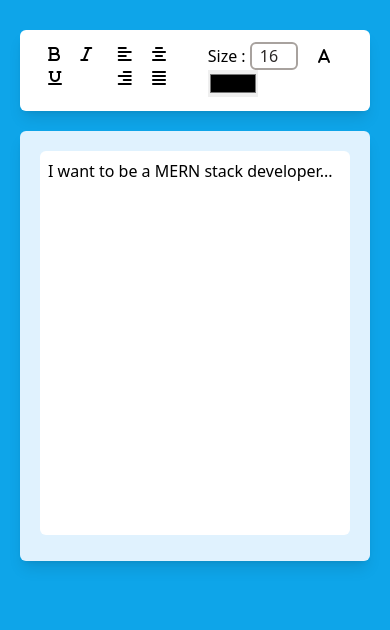
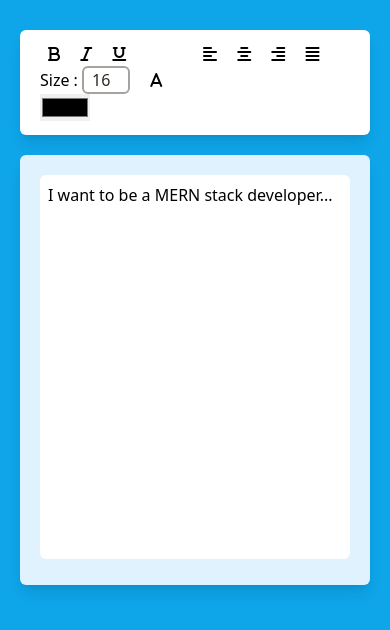
Before and after one commit to aminurjs/text-editor, a plain HTML site: page index.html in a window 390 px wide. Shown: the part 166-796 px from the top of the page. Drawn offline with nearby package versions, Linux system fonts and the light colour scheme.

Commit message:
bug fixed 2

```diff
--- a/index.html
+++ b/index.html
@@ -10,7 +10,7 @@
 <body class="font-sans bg-sky-500">
     <section class="max-w-4xl mx-auto mt-10 p-5">
         <h1 class="text-center font-semibold text-5xl text-rose-700 mb-10">Simple text Editor</h1>
-        <div class="btn-area bg-white py-3 px-5 shadow-lg rounded-md flex justify-between mb-5">
+        <div class="btn-area bg-white py-3 px-5 shadow-lg rounded-md grid grid-cols-2 md:flex justify-between mb-5">
             <div>
                 <button id="bold-btn" class="px-2 rounded-lg"><i class="fa-solid fa-bold"></i></button>
                 <button id="italic-btn" class="px-2 rounded-lg"><i class="fa-solid fa-italic"></i></button>
@@ -22,7 +22,7 @@
                 <button id="right-btn" class="px-2 rounded-lg"><i class="fa-solid fa-align-right"></i></button>
                 <button id="justify-btn" class="px-2 rounded-lg"><i class="fa-solid fa-align-justify"></i></button>
             </div>
-            <div class="">
+            <div >
                 <label for="number" class="text-base font-medium">Size : <input type="number" name="number" id="size-box" class="w-12 border-2 border-stone-400 pl-2 outline-none rounded-md text-stone-800" value="16"></label>
                 <button id="case-btn" class="rounded-lg px-2 mx-2"><i class="fa-solid fa-a"></i></button>
                 <input id="color" type="color">
```
